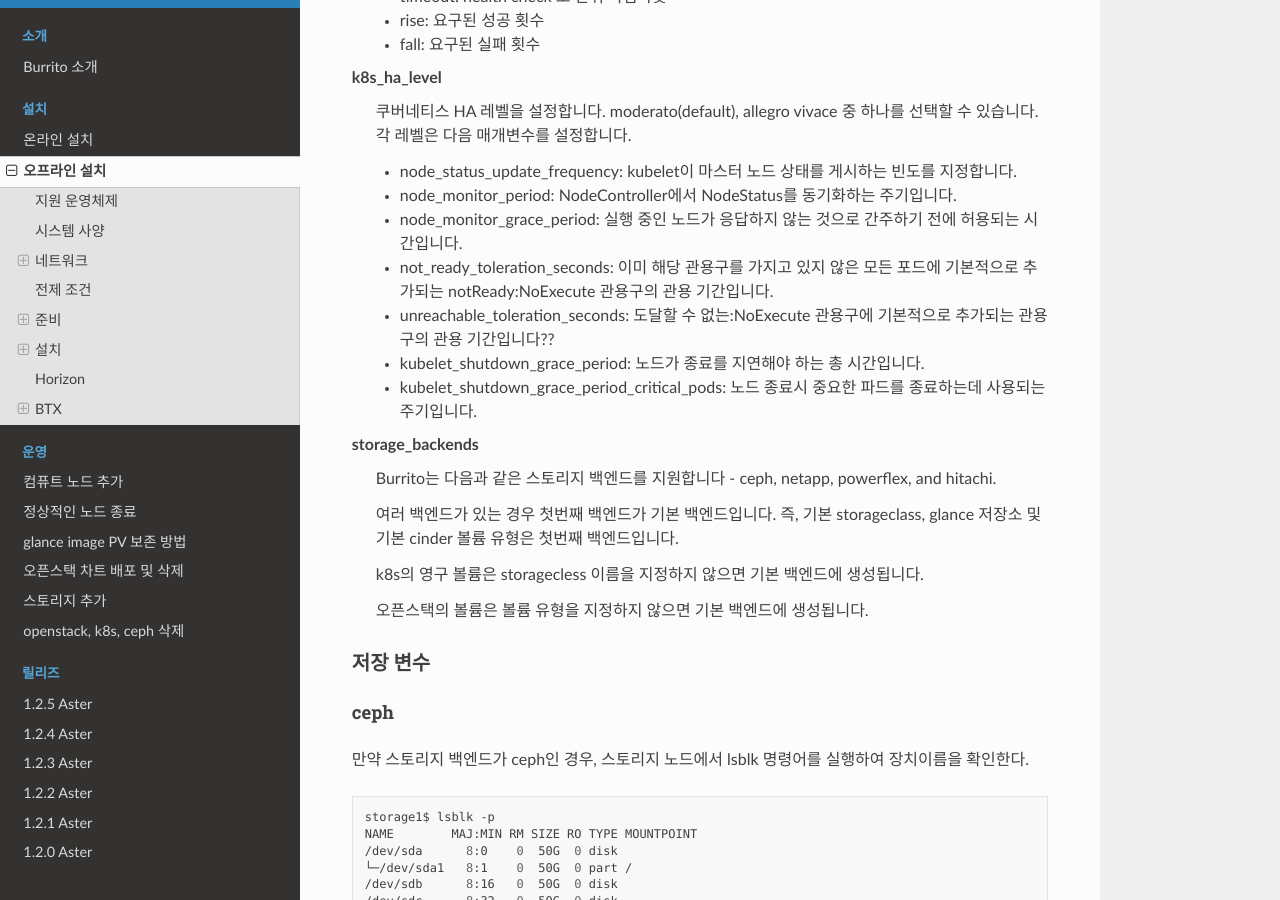
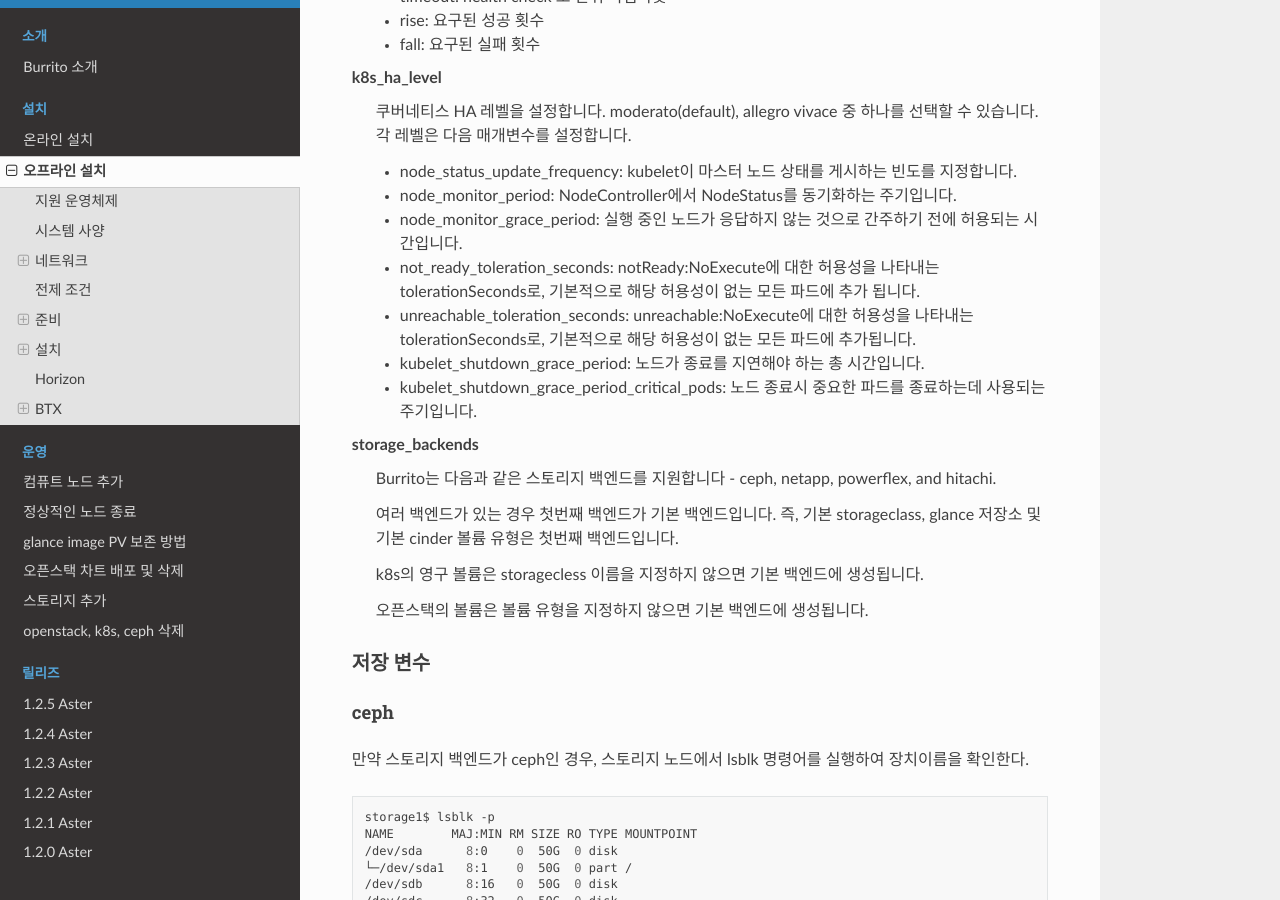
Before and after one commit to iorchard/burrito_docs_ko, a Sphinx documentation site: the page built from source/install/install_offline.rst, in a window 1280 px wide and 900 px high, scrolled down 6725 px. Built offline with Sphinx 7.4.7 and the Read the Docs theme 2.0.0, drawn with Linux system fonts in a browser that asks for light colours; cross-references to code outside the pages are shown as plain code; some of the changed text lies outside the part shown.

Commit message:
Fix typo in install_offline.rst

```diff
--- a/source/install/install_offline.rst
+++ b/source/install/install_offline.rst
@@ -13,7 +13,7 @@
 
 Burrito ISO를 사용하여 설치합니다.
 
-burrito_iso 프로젝트를 사용하여 직접 Burrito_iso를 만들수 있습니다.
+burrito_iso 프로젝트를 사용하여 나만의 Burrito_iso를 만들수 있습니다.
 
 
 지원 운영체제
@@ -533,9 +533,11 @@
   * node_monitor_grace_period:
     실행 중인 노드가 응답하지 않는 것으로 간주하기 전에 허용되는 시간입니다.
   * not_ready_toleration_seconds:
-    이미 해당 관용구를 가지고 있지 않은 모든 포드에 기본적으로 추가되는 notReady:NoExecute 관용구의 관용 기간입니다.
+    notReady:NoExecute에 대한 허용성을 나타내는 tolerationSeconds로, 기본적으로 해당 허용성이 없는
+    모든 파드에 추가 됩니다.
   * unreachable_toleration_seconds:
-    도달할 수 없는:NoExecute 관용구에 기본적으로 추가되는 관용구의 관용 기간입니다??
+    unreachable:NoExecute에 대한 허용성을 나타내는 tolerationSeconds로, 기본적으로
+    해당 허용성이 없는 모든 파드에 추가됩니다.
   * kubelet_shutdown_grace_period:
     노드가 종료를 지연해야 하는 총 시간입니다.
   * kubelet_shutdown_grace_period_critical_pods:
```
